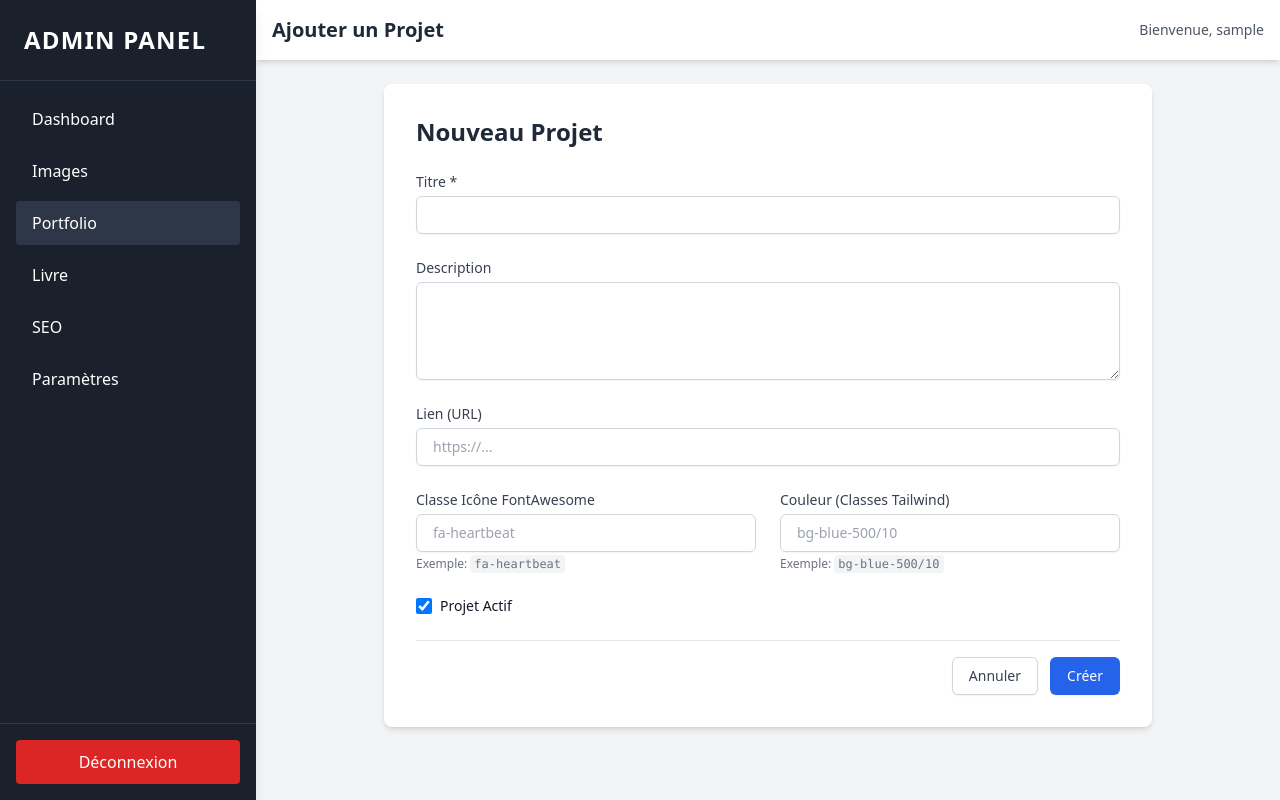
After one commit to moa-digitalagency/aisancekalonji, a Flask app: page /admin/portfolio/add in a window 1280 px wide. The commit adds this page. Run offline with Flask 3, Linux system fonts and the light colour scheme; the visitor is signed in with stand-in values (Sample User, id 1); some libraries are stand-ins or nearby versions.

Commit message:
Add CRUD for portfolio section in admin panel
Co-authored-by: moa-digitalagency <93324793+moa-digitalagency@users.noreply.github.com>

```diff
--- a/routes/admin_routes.py
+++ b/routes/admin_routes.py
@@ -83,3 +83,89 @@ def images():
             flash(f'Une erreur est survenue : {str(e)}', 'error')
 
     return render_template('admin/images.html', images=images)
+
+@admin_bp.route('/portfolio')
+@login_required
+def portfolio():
+    items = PortfolioItem.query.order_by(PortfolioItem.order.asc()).all()
+    return render_template('admin/portfolio.html', items=items)
+
+@admin_bp.route('/portfolio/add', methods=['GET', 'POST'])
+@login_required
+def portfolio_add():
+    if request.method == 'POST':
+        title = request.form.get('title')
+        description = request.form.get('description')
+        link = request.form.get('link')
+        icon_class = request.form.get('icon_class')
+        color_class = request.form.get('color_class')
+        is_active = request.form.get('is_active') == 'on'
+
+        try:
+            new_item = PortfolioItem(
+                title=title,
+                description=description,
+                link=link,
+                icon_class=icon_class,
+                color_class=color_class,
+                is_active=is_active
+            )
+            db.session.add(new_item)
+            db.session.commit()
+            flash('Projet ajouté avec succès.', 'success')
+            return redirect(url_for('admin.portfolio'))
+        except Exception as e:
+            db.session.rollback()
+            flash(f'Une erreur est survenue : {str(e)}', 'error')
+
+    return render_template('admin/portfolio_form.html', item=None)
+
+@admin_bp.route('/portfolio/edit/<int:id>', methods=['GET', 'POST'])
+@login_required
+def portfolio_edit(id):
+    item = PortfolioItem.query.get_or_404(id)
+
+    if request.method == 'POST':
+        item.title = request.form.get('title')
+        item.description = request.form.get('description')
+        item.link = request.form.get('link')
+        item.icon_class = request.form.get('icon_class')
+        item.color_class = request.form.get('color_class')
+        item.is_active = request.form.get('is_active') == 'on'
+
+        try:
+            db.session.commit()
+            flash('Projet modifié avec succès.', 'success')
+            return redirect(url_for('admin.portfolio'))
+        except Exception as e:
+            db.session.rollback()
+            flash(f'Une erreur est survenue : {str(e)}', 'error')
+
+    return render_template('admin/portfolio_form.html', item=item)
+
+@admin_bp.route('/portfolio/delete/<int:id>', methods=['POST'])
+@login_required
+def portfolio_delete(id):
+    item = PortfolioItem.query.get_or_404(id)
+    try:
+        db.session.delete(item)
+        db.session.commit()
+        flash('Projet supprimé avec succès.', 'success')
+    except Exception as e:
+        db.session.rollback()
+        flash(f'Une erreur est survenue : {str(e)}', 'error')
+    return redirect(url_for('admin.portfolio'))
+
+@admin_bp.route('/portfolio/toggle/<int:id>', methods=['POST'])
+@login_required
+def portfolio_toggle(id):
+    item = PortfolioItem.query.get_or_404(id)
+    try:
+        item.is_active = not item.is_active
+        db.session.commit()
+        status = "activé" if item.is_active else "désactivé"
+        flash(f'Projet {status} avec succès.', 'success')
+    except Exception as e:
+        db.session.rollback()
+        flash(f'Une erreur est survenue : {str(e)}', 'error')
+    return redirect(url_for('admin.portfolio'))
--- a/templates/admin/base.html
+++ b/templates/admin/base.html
@@ -36,7 +36,7 @@
             <a href="{{ url_for('admin.images') }}" class="block py-2.5 px-4 rounded transition duration-200 hover:bg-secondary hover:text-white {% if request.endpoint == 'admin.images' %}bg-secondary text-white{% endif %}">
                 Images
             </a>
-            <a href="#" class="block py-2.5 px-4 rounded transition duration-200 hover:bg-secondary hover:text-white">
+            <a href="{{ url_for('admin.portfolio') }}" class="block py-2.5 px-4 rounded transition duration-200 hover:bg-secondary hover:text-white {% if request.endpoint and request.endpoint.startswith('admin.portfolio') %}bg-secondary text-white{% endif %}">
                 Portfolio
             </a>
             <a href="#" class="block py-2.5 px-4 rounded transition duration-200 hover:bg-secondary hover:text-white">
--- /dev/null
+++ b/templates/admin/portfolio_form.html
@@ -0,0 +1,70 @@
+{% extends 'admin/base.html' %}
+
+{% block header_title %}
+    {% if item %}Modifier le Projet{% else %}Ajouter un Projet{% endif %}
+{% endblock %}
+
+{% block content %}
+<div class="max-w-3xl mx-auto bg-white shadow-md rounded-lg p-8">
+    <h2 class="text-2xl font-bold mb-6 text-gray-800">
+        {% if item %}Modifier "{{ item.title }}"{% else %}Nouveau Projet{% endif %}
+    </h2>
+
+    <form method="POST" class="space-y-6">
+        <div>
+            <label for="title" class="block text-sm font-medium text-gray-700">Titre *</label>
+            <input type="text" name="title" id="title" required
+                class="mt-1 block w-full rounded-md border-gray-300 shadow-sm focus:border-blue-500 focus:ring-blue-500 sm:text-sm px-4 py-2 border"
+                value="{{ item.title if item else '' }}">
+        </div>
+
+        <div>
+            <label for="description" class="block text-sm font-medium text-gray-700">Description</label>
+            <textarea name="description" id="description" rows="4"
+                class="mt-1 block w-full rounded-md border-gray-300 shadow-sm focus:border-blue-500 focus:ring-blue-500 sm:text-sm px-4 py-2 border">{{ item.description if item else '' }}</textarea>
+        </div>
+
+        <div>
+            <label for="link" class="block text-sm font-medium text-gray-700">Lien (URL)</label>
+            <input type="url" name="link" id="link"
+                class="mt-1 block w-full rounded-md border-gray-300 shadow-sm focus:border-blue-500 focus:ring-blue-500 sm:text-sm px-4 py-2 border"
+                value="{{ item.link if item else '' }}" placeholder="https://...">
+        </div>
+
+        <div class="grid grid-cols-1 md:grid-cols-2 gap-6">
+            <div>
+                <label for="icon_class" class="block text-sm font-medium text-gray-700">Classe Icône FontAwesome</label>
+                <input type="text" name="icon_class" id="icon_class"
+                    class="mt-1 block w-full rounded-md border-gray-300 shadow-sm focus:border-blue-500 focus:ring-blue-500 sm:text-sm px-4 py-2 border"
+                    value="{{ item.icon_class if item else '' }}" placeholder="fa-heartbeat">
+                <p class="mt-1 text-xs text-gray-500">Exemple: <code class="bg-gray-100 px-1 py-0.5 rounded">fa-heartbeat</code></p>
+            </div>
+
+            <div>
+                <label for="color_class" class="block text-sm font-medium text-gray-700">Couleur (Classes Tailwind)</label>
+                <input type="text" name="color_class" id="color_class"
+                    class="mt-1 block w-full rounded-md border-gray-300 shadow-sm focus:border-blue-500 focus:ring-blue-500 sm:text-sm px-4 py-2 border"
+                    value="{{ item.color_class if item else '' }}" placeholder="bg-blue-500/10">
+                <p class="mt-1 text-xs text-gray-500">Exemple: <code class="bg-gray-100 px-1 py-0.5 rounded">bg-blue-500/10</code></p>
+            </div>
+        </div>
+
+        <div class="flex items-center">
+            <input type="checkbox" name="is_active" id="is_active" class="h-4 w-4 text-blue-600 focus:ring-blue-500 border-gray-300 rounded"
+                {% if not item or item.is_active %}checked{% endif %}>
+            <label for="is_active" class="ml-2 block text-sm text-gray-900">
+                Projet Actif
+            </label>
+        </div>
+
+        <div class="flex items-center justify-end pt-4 border-t border-gray-200">
+            <a href="{{ url_for('admin.portfolio') }}" class="bg-white py-2 px-4 border border-gray-300 rounded-md shadow-sm text-sm font-medium text-gray-700 hover:bg-gray-50 focus:outline-none focus:ring-2 focus:ring-offset-2 focus:ring-blue-500 mr-3">
+                Annuler
+            </a>
+            <button type="submit" class="inline-flex justify-center py-2 px-4 border border-transparent shadow-sm text-sm font-medium rounded-md text-white bg-blue-600 hover:bg-blue-700 focus:outline-none focus:ring-2 focus:ring-offset-2 focus:ring-blue-500">
+                {% if item %}Mettre à jour{% else %}Créer{% endif %}
+            </button>
+        </div>
+    </form>
+</div>
+{% endblock %}
```
Also changed, not shown: templates/admin/portfolio.html (added, +87 -0 lines).
